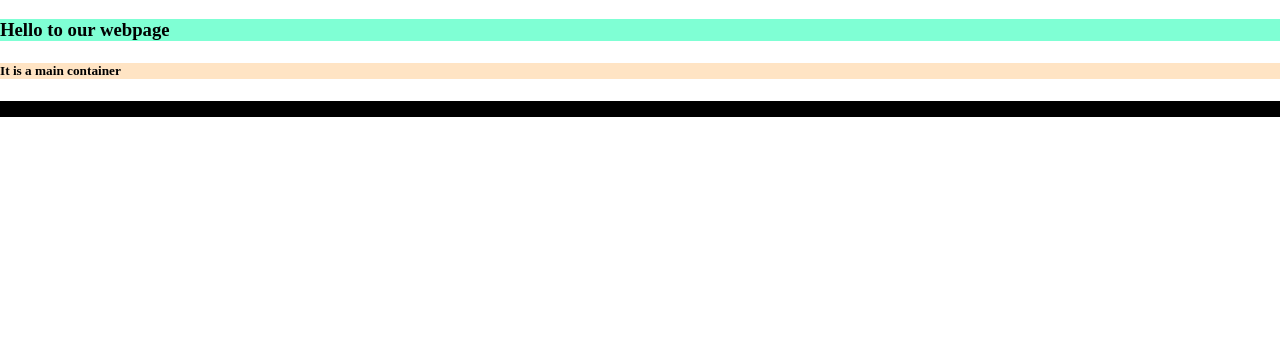
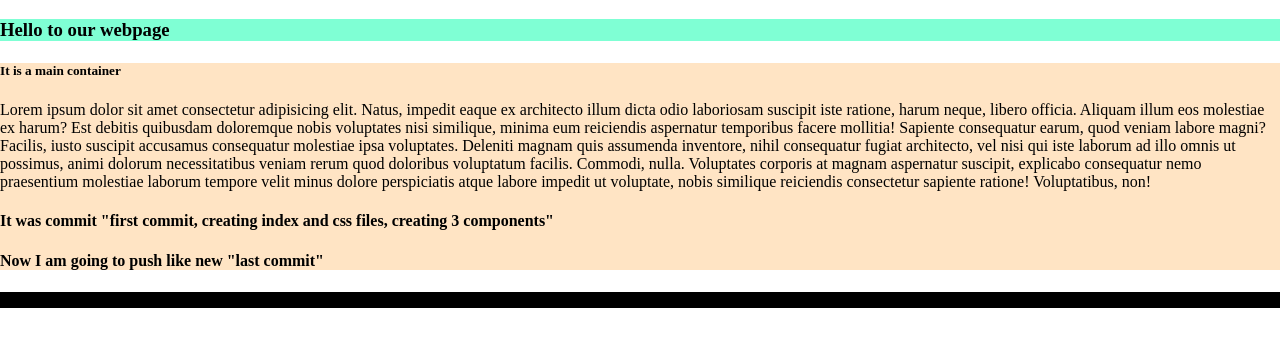
Before and after one commit to DmitriiM1/testGit, a plain HTML site: page index.html in a window 1280 px wide. Drawn offline with Linux system fonts and the light colour scheme.

Commit message:
last commit

```diff
--- a/index.html
+++ b/index.html
@@ -13,6 +13,13 @@
 
     <main>
         <h5>It is a main container</h5>
+        Lorem ipsum dolor sit amet consectetur adipisicing elit. Natus, impedit eaque ex architecto illum dicta odio laboriosam suscipit iste ratione, harum neque, libero officia. Aliquam illum eos molestiae ex harum?
+        Est debitis quibusdam doloremque nobis voluptates nisi similique, minima eum reiciendis aspernatur temporibus facere mollitia! Sapiente consequatur earum, quod veniam labore magni? Facilis, iusto suscipit accusamus consequatur molestiae ipsa voluptates.
+        Deleniti magnam quis assumenda inventore, nihil consequatur fugiat architecto, vel nisi qui iste laborum ad illo omnis ut possimus, animi dolorum necessitatibus veniam rerum quod doloribus voluptatum facilis. Commodi, nulla.
+        Voluptates corporis at magnam aspernatur suscipit, explicabo consequatur nemo praesentium molestiae laborum tempore velit minus dolore perspiciatis atque labore impedit ut voluptate, nobis similique reiciendis consectetur sapiente ratione! Voluptatibus, non!
+
+        <h4>It was commit "first commit, creating index and css files, creating 3 components" </h4>
+        <h4>Now I am going to push like new "last commit"</h4>
     </main>
 
     <footer>
```
